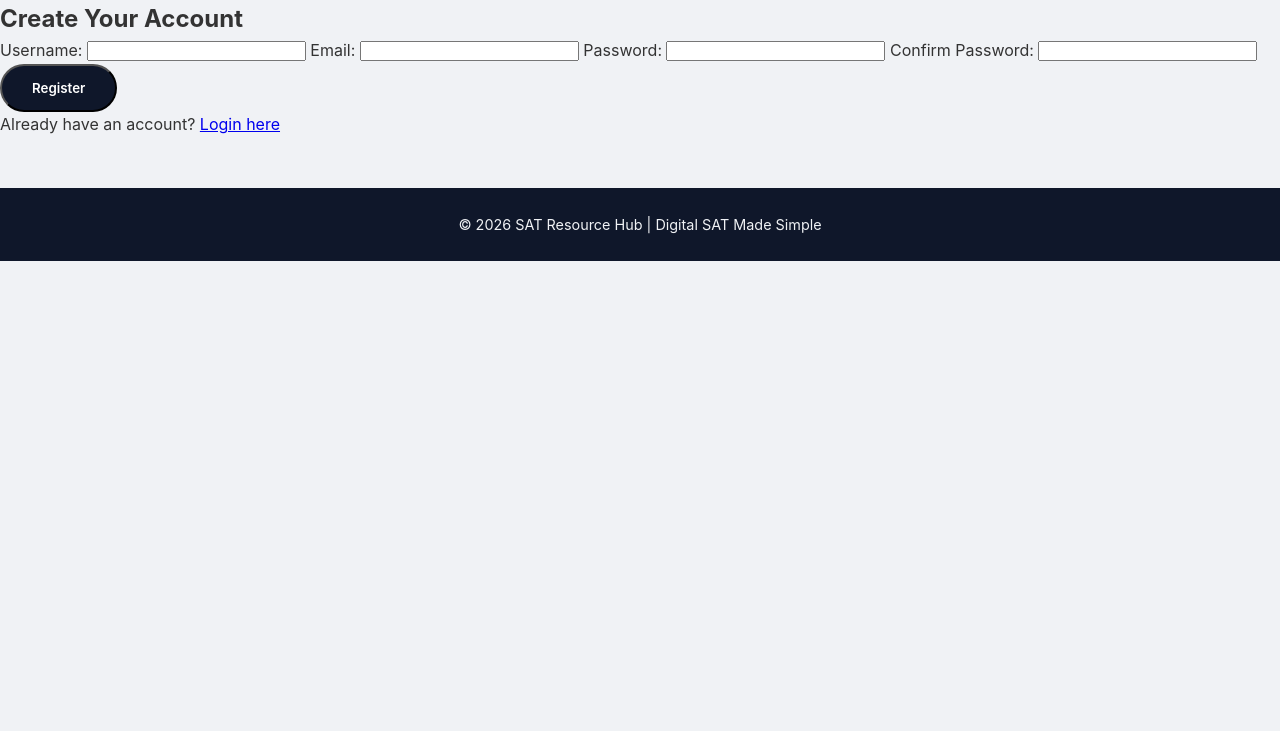
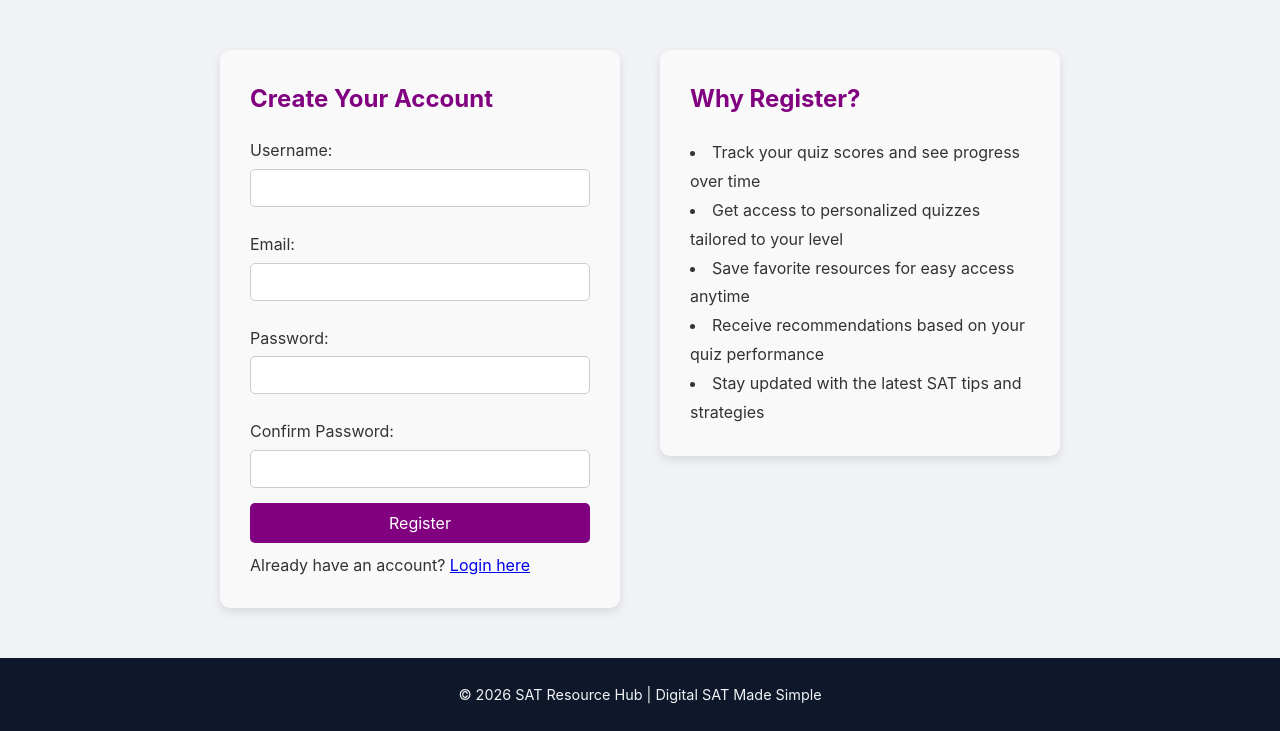
Before and after one commit to Naman-0000/Naman-0000.github.io, a Flask app: page /register in a window 1280 px wide. Shown: the part 86-817 px from the top of the page. Before the commit the page ends 347 px from the top, so only its background shows below. Run offline with Flask 3, Linux system fonts and the light colour scheme.

Commit message:
Update register.html

```diff
--- a/templates/register.html
+++ b/templates/register.html
@@ -5,6 +5,56 @@
   <meta name="viewport" content="width=device-width, initial-scale=1.0">
   <title>Register - SAT Resource Hub</title>
   <link rel="stylesheet" href="{{ url_for('static', filename='style.css') }}">
+  <style>
+    .register-container {
+      display: flex;
+      justify-content: center;
+      align-items: flex-start;
+      margin: 50px 20px;
+      gap: 40px;
+      flex-wrap: wrap;
+    }
+    .register-form, .register-info {
+      background-color: #f9f9f9;
+      padding: 30px;
+      border-radius: 10px;
+      box-shadow: 0 4px 10px rgba(0,0,0,0.1);
+      max-width: 400px;
+      flex: 1;
+    }
+    .register-form h2, .register-info h2 {
+      margin-bottom: 20px;
+      color: #800080;
+    }
+    .register-form label {
+      display: block;
+      margin: 10px 0 5px;
+    }
+    .register-form input {
+      width: 100%;
+      padding: 10px;
+      margin-bottom: 15px;
+      border-radius: 5px;
+      border: 1px solid #ccc;
+    }
+    .register-form button {
+      background-color: #800080;
+      color: white;
+      padding: 10px 15px;
+      border: none;
+      border-radius: 5px;
+      cursor: pointer;
+      width: 100%;
+      font-size: 16px;
+    }
+    .register-form button:hover {
+      background-color: #5a005a;
+    }
+    .register-info ul {
+      list-style: disc inside;
+      line-height: 1.8;
+    }
+  </style>
 </head>
 <body>
 
@@ -21,8 +71,11 @@
     </nav>
   </header>
 
-  <!-- REGISTER FORM -->
-  <section class="form-section">
+  <!-- REGISTER SECTION -->
+  <section class="register-container">
+
+    <!-- Registration Form -->
+    <div class="register-form">
       <h2>Create Your Account</h2>
       <form action="{{ url_for('register') }}" method="POST">
         <label for="username">Username:</label>
@@ -37,14 +90,27 @@
         <label for="confirm_password">Confirm Password:</label>
         <input type="password" id="confirm_password" name="confirm_password" required>
 
-      <button type="submit" class="btn">Register</button>
+        <button type="submit">Register</button>
       </form>
+      <p style="margin-top:10px;">Already have an account? <a href="{{ url_for('login') }}">Login here</a></p>
+    </div>
 
-    <p>Already have an account? <a href="{{ url_for('login') }}">Login here</a></p>
+    <!-- Advantages / Info -->
+    <div class="register-info">
+      <h2>Why Register?</h2>
+      <ul>
+        <li>Track your quiz scores and see progress over time</li>
+        <li>Get access to personalized quizzes tailored to your level</li>
+        <li>Save favorite resources for easy access anytime</li>
+        <li>Receive recommendations based on your quiz performance</li>
+        <li>Stay updated with the latest SAT tips and strategies</li>
+      </ul>
+    </div>
+
   </section>
 
   <!-- FOOTER -->
-  <footer>
+  <footer style="text-align:center; margin-top:40px;">
     © 2026 SAT Resource Hub | Digital SAT Made Simple
   </footer>
 
```
Lines whose indentation alone changed are shown as unchanged.
